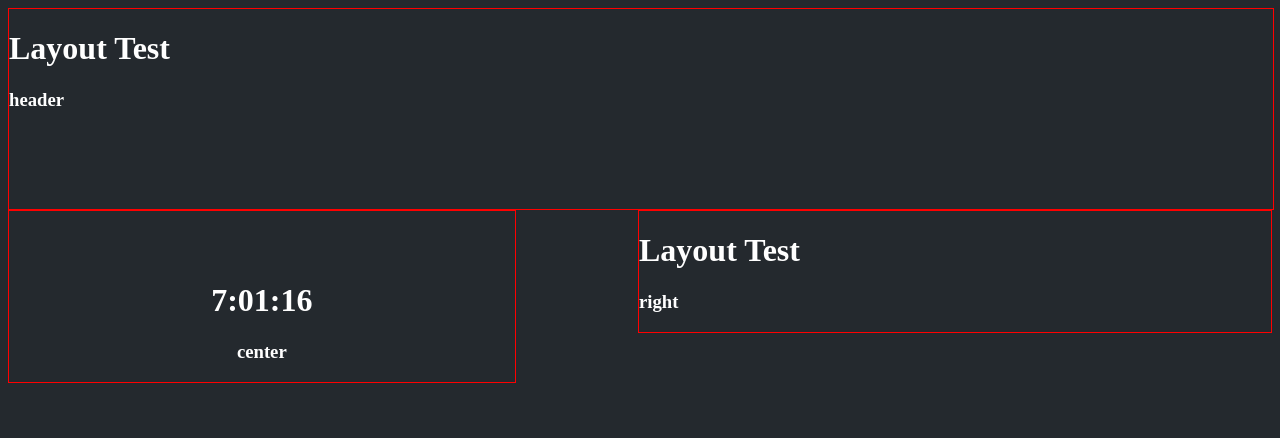
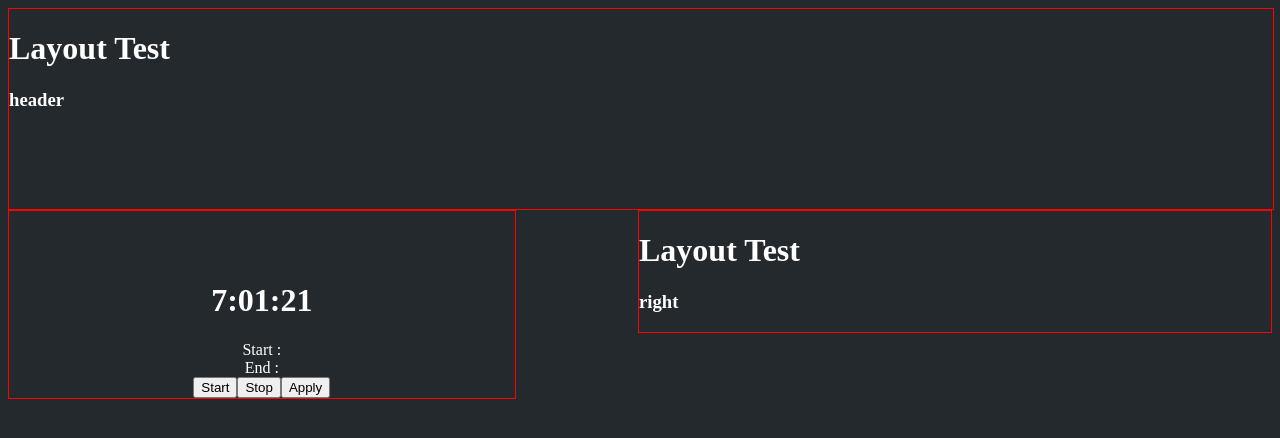
Before and after one commit to dc7303/studyChecker, a React (Create React App) app: page / in a window 1280 px wide. Shown: the top 438 px of the page. Built offline with nearby package versions, Linux system fonts and the light colour scheme.

Commit message:
스톱워치 프로토타입 구현 완료. 이슈 -  reducer에서 구현은 했지만, return object에서 기존 객체와 다르게 정의하여
 계속해서 새로 Re Rendering되는 현상 발생.

해결 -
 ...state 확장연사자 사용하여 해결함.

```diff
--- a/src/action/actionTypes.js
+++ b/src/action/actionTypes.js
@@ -1 +1,3 @@
 export const CLOCK_START = 'CLOCK_START';
+export const STUDY_START = 'STUDY_START';
+export const STUDY_STOP = ' STUDY_STOP';
--- a/src/action/index.js
+++ b/src/action/index.js
@@ -5,3 +5,15 @@ export function clockStart() {
     type: types.CLOCK_START
   };
 }
+
+export function studyStart() {
+  return {
+    type: types.STUDY_START
+  };
+}
+
+export function studyStop() {
+  return {
+    type: types.STUDY_STOP
+  };
+}
--- a/src/component/counter.js
+++ b/src/component/counter.js
@@ -22,6 +22,10 @@ class Counter extends Component {
         <Time
           clockFormat={this.props.clockFormat}
           clockHandler={this.props.clockHandler}
+          startTime={this.props.startTime}
+          endTime={this.props.endTime}
+          studyStart={this.props.studyStart}
+          studyStop={this.props.studyStop}
         />
         <TimeCheck />
       </div>
@@ -31,7 +35,9 @@ class Counter extends Component {
 
 const mapStateToProps = state => {
   return {
-    clockFormat: state.timeReducer.clockFormat
+    clockFormat: state.timeReducer.clockFormat,
+    startTime: state.timeReducer.startTime,
+    endTime: state.timeReducer.endTime
   };
 };
 
@@ -39,6 +45,12 @@ const mapDispatchToProps = dispatch => {
   return {
     clockHandler: () => {
       dispatch(actions.clockStart());
+    },
+    studyStart: () => {
+      dispatch(actions.studyStart());
+    },
+    studyStop: () => {
+      dispatch(actions.studyStop());
     }
   };
 };
--- a/src/component/time/time.js
+++ b/src/component/time/time.js
@@ -1,31 +1,58 @@
 import React, { Component } from 'react';
 import { PropTypes } from 'prop-types';
 
+const defaultFuncProps = funcName => {
+  return () => console.log(`${funcName} undefined`);
+};
+
 const defaultProps = {
-  clockFormat: '00:00:00',
-  clockHandler: () => console.error('clockHandler undefined')
+  clockFormat: '',
+  clockHandler: defaultFuncProps('clockHandler'),
+  studyStart: defaultFuncProps('studyStart'),
+  studyStop: defaultFuncProps('studyStop'),
+  startTime: '00:00:00',
+  endTime: '00:00:00'
 };
+
 const propTypes = {
   clockFormat: PropTypes.string,
-  clockHandler: PropTypes.func
+  clockHandler: PropTypes.func,
+  studyStart: PropTypes.func,
+  studyStop: PropTypes.func,
+  startTime: PropTypes.string,
+  endTime: PropTypes.string
 };
 
 class Time extends Component {
   constructor(props) {
+    console.log(props);
     super(props);
     this.timeHandler = this.timeHandler.bind(this);
   }
 
   timeHandler() {
-    console.log('출력');
     setInterval(this.props.clockHandler, 1000);
+  }
+
+  componentWillMount() {
+    this.timeHandler();
   }
 
   render() {
     return (
       <div className="center">
-        <h1 onClick={this.timeHandler}>{this.props.clockFormat}</h1>
-        <h3>center</h3>
+        <div>
+          <h1>{this.props.clockFormat}</h1>
+        </div>
+        <div>
+          Start : {this.props.startTime} <br />
+          End : {this.props.endTime}
+        </div>
+        <div>
+          <button onClick={this.props.studyStart}>Start</button>
+          <button onClick={this.props.studyStop}>Stop</button>
+          <button>Apply</button>
+        </div>
       </div>
     );
   }
--- a/src/reducers/timeReducer.js
+++ b/src/reducers/timeReducer.js
@@ -2,7 +2,9 @@ import * as types from '../action/actionTypes';
 import clock from '../js/clock';
 
 const initialState = {
-  clockFormat: clock()
+  clockFormat: '',
+  startTime: '',
+  endTime: ''
 };
 
 /**
@@ -15,7 +17,20 @@ export default function timeReducer(state = initialState, action) {
   switch (action.type) {
     case types.CLOCK_START:
       return {
+        ...state,
         clockFormat: clock()
+      };
+
+    case types.STUDY_START:
+      return {
+        ...state,
+        startTime: state.clockFormat
+      };
+
+    case types.STUDY_STOP:
+      return {
+        ...state,
+        endTime: state.clockFormat
       };
 
     default:
```
Also changed, not shown: 1 other file (tests, documents, lock files or other folders).
